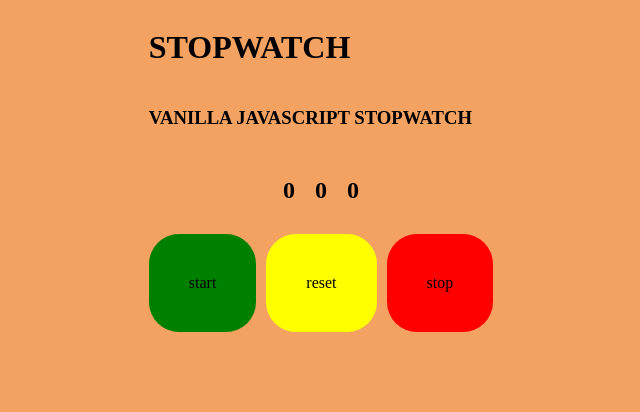
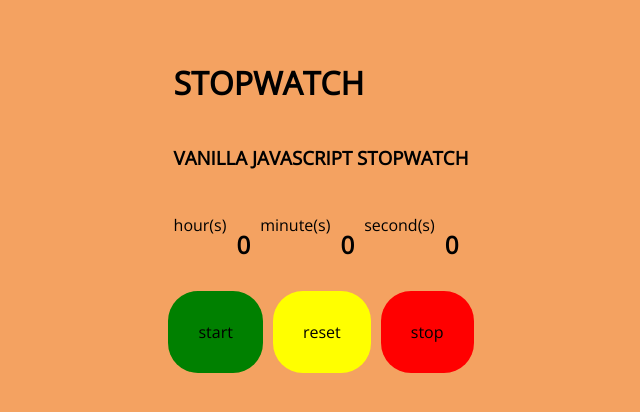
Before and after one commit to nicholasamarillo/javascript-stop-watch, a plain HTML site: page index.html in a window 1280 px wide. Shown: the whole page, without its empty margins (319-959 px from the left). Drawn offline with nearby package versions, Linux system fonts and the light colour scheme.

```diff
--- a/css/styles.css
+++ b/css/styles.css
@@ -2,6 +2,7 @@
     background-color: #f4a261;
     display:flex;
     justify-content: center;
+    font-family: 'Open Sans', sans-serif;
 }
 header{
     display: flex;
@@ -34,19 +35,28 @@
 }
 
 #str{
-    padding:40px;
+    padding:30px;
     background-color: green;
     margin-right: 10px;
     border-radius: 30px;
 }
 #rst{
-    padding:40px;
+    padding:30px;
     background-color: yellow;
     margin-right:10px;
     border-radius: 30px;
 }
 #stp{
-    padding: 40px;
+    padding: 30px;
     background-color: red;
     border-radius: 30px;
 }
+
+@media screen and (min-width: 320px) {
+    body {
+      margin: 30px;
+    }
+    header {
+        margin:10px;
+    }
+  }
--- a/index.html
+++ b/index.html
@@ -5,6 +5,9 @@
     <meta http-equiv="X-UA-Compatible" content="IE=edge">
     <meta name="viewport" content="width=device-width, initial-scale=1.0">
     <link rel="stylesheet" href="css/styles.css">
+    <link rel="preconnect" href="https://fonts.googleapis.com">
+    <link rel="preconnect" href="https://fonts.gstatic.com" crossorigin>
+    <link href="https://fonts.googleapis.com/css2?family=Open+Sans&display=swap" rel="stylesheet">
     <title>Stop Watch</title>
 </head>
 <body>
@@ -15,8 +18,11 @@
         </header>
 
         <div class="timeBox">
+            <p>hour(s)</p>
             <h2 id="hour">0</h2>
+            <p>minute(s)</p>
             <h2 id="min">0</h2>
+            <p>second(s)</p>
             <h2 id="sec">0</h2>
         </div>
 
```
Also changed, not shown: js/index.js (+9 -6 lines).
